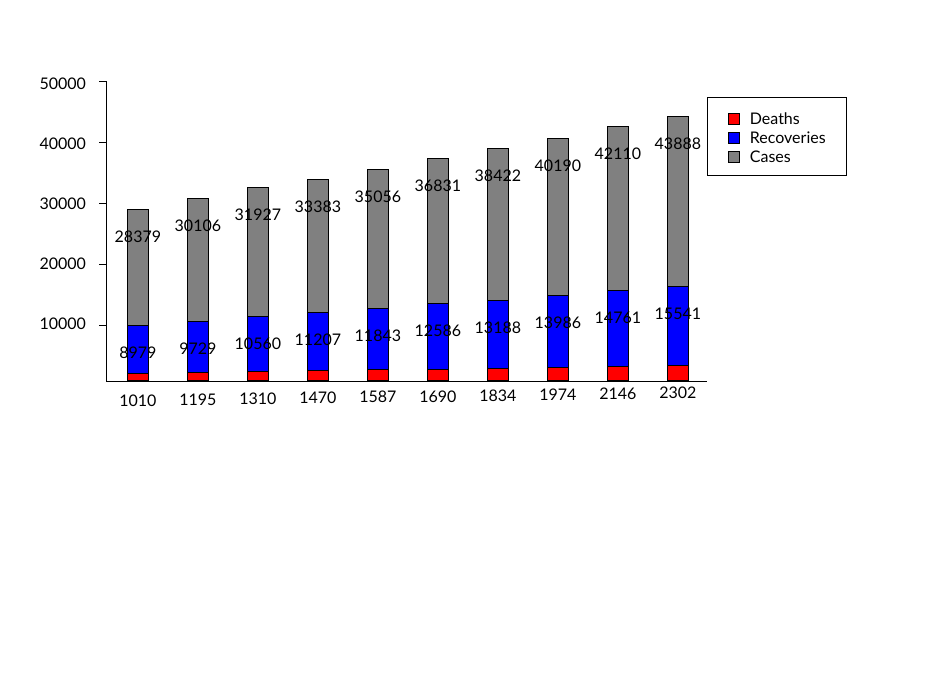
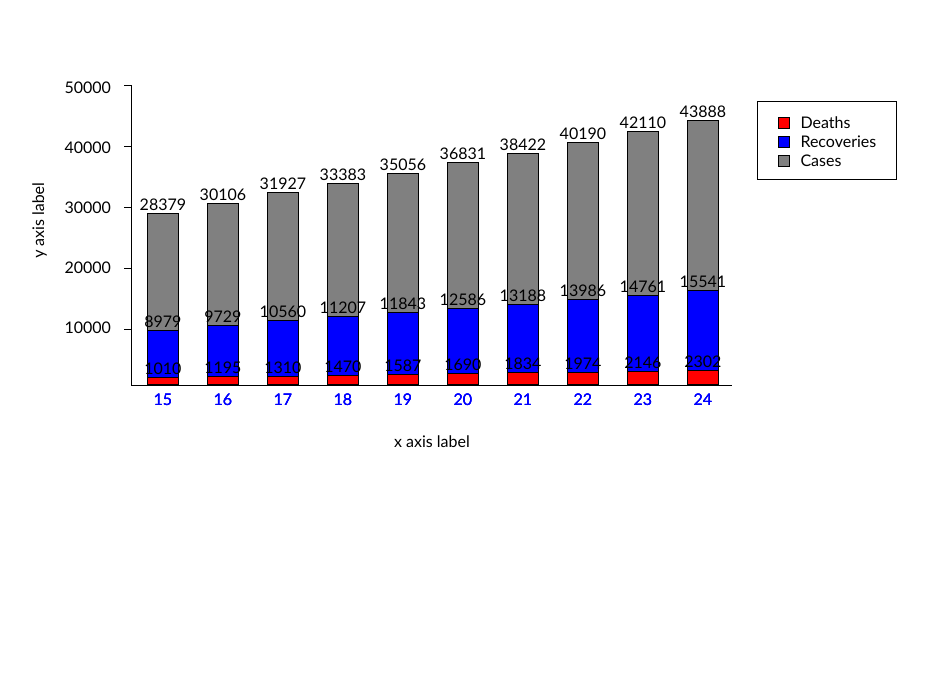
Before and after one commit to sophdubs/bar-chart-project, a website: page index.html in a window 1280 px wide. Shown: the part 106-800 px from the top of the page, without its empty margins (197-1125 px from the left). Drawn offline with nearby package versions, Linux system fonts and the light colour scheme.

Commit message:
removed valuePos because it is not very useful in a stacked graph. It is now showing the values in a set position on top of the bar. I will be adding animations to make it more interactive on hover

```diff
--- a/index.js
+++ b/index.js
@@ -53,21 +53,16 @@ const addCustomTicks = function(tickSpacing, maxHeight, height) {
 // Customization include position of values within the bars, barColour, valueColour and spacing between bars
 const addCustomBars = function(data, specs) {
   // Destructure values from specs object to easily access them
-  const {height, width, maxHeight, valuePos, barSpacing, barColour, valueColour}  = specs;
+  const {height, width, maxHeight, barSpacing, barColour, valueColour}  = specs;
   //Creating bars in bar chart from input data
   //Setting height of bars inline based on data inputs
 
-
-  // for (let i = 0; i < data.length; i++) {
-  //   const barHeight = (data[i][1] * height) / maxHeight;
-  //   $('.bar-list').append(`<div class="barDiv"><li class="bar ${valuePos}" style="height: ${barHeight}px"><p class="value">${data[i][1]}</p><p class="bar-label">${data[i][0]}</p></li></div>`);
-  // }
   for (let i = 0; i < data.barData.length; i++) {
     let str = '';
     let zIndex = 3;
     for (let j = 0; j < data.barData[0].length; j++) {
       let barHeight = (data.barData[i][j] * height) / maxHeight;
-      str += `<li class="bar ${valuePos}" style="height:${barHeight}px; z-index: ${zIndex}; background: ${data.barColors[j]}"><p class="value">${data.barData[i][j]}</p></li>`;
+      str += `<li class="bar" style="height:${barHeight}px; z-index: ${zIndex}; background: ${data.barColors[j]}"><p class="value">${data.barData[i][j]}</p><p class="bar-label">${data.barLabels[i]}</p></li>`;
       zIndex --;
     }
     $('.bar-list').append('<div class="barDiv"><ul class="bar-ul">' + str + '</ul></div>');
@@ -79,19 +74,19 @@ const addCustomBars = function(data, specs) {
   let barWidth = Math.floor(Number(width) / numBars) - (barMargin * 2);
   console.log(barWidth);
   // // Override default settings if user provided barSpacing
-  // if (barSpacing) {
-  //   const space = Number(barSpacing.substring(0, barSpacing.length - 2));
-  //   const diff = width - (numBars * space);
-  //   barMargin = space / 2;
-  //   barWidth = diff / numBars;
-  // }
+  if (barSpacing) {
+    const space = Number(barSpacing.substring(0, barSpacing.length - 2));
+    const diff = width - (numBars * space);
+    barMargin = space / 2;
+    barWidth = diff / numBars;
+  }
   // Set bar spacing and bar width
-  // root.style.setProperty('--barWidth', `${barWidth}px`);
-  // root.style.setProperty('--barMargin', `${barMargin}px`);
+  root.style.setProperty('--barWidth', `${barWidth}px`);
+  root.style.setProperty('--barMargin', `${barMargin}px`);
   // Set custom colour for bars and bar values if customization was provided
-  // if (valueColour) {
-  //   root.style.setProperty('--valueColour', valueColour);
-  // }
+  if (valueColour) {
+    root.style.setProperty('--valueColour', valueColour);
+  }
 };
 
 // If users prodive legend information in the data object (in the case of a stacked bar chart), this function will generate a custom legend.
@@ -149,7 +144,7 @@ const customizeLabels = function(labelColour) {
 
 const drawBarChart = function(data, options, element){
   // Destructuring options for use in helper functions
-  const {height, width, tickSpacing, valuePos, barSpacing, barColour, valueColour, title, titleColour, titleFontSize, subtitle, subtitleColour, subtitleFontSize, yAxis, xAxis, labelColour} = options;
+  const {height, width, tickSpacing, barSpacing, barColour, valueColour, title, titleColour, titleFontSize, subtitle, subtitleColour, subtitleFontSize, yAxis, xAxis, labelColour} = options;
   const maxValue = findMaxValue(data);
   const maxHeight = findMaxHeight(maxValue, tickSpacing);
 
@@ -162,18 +157,18 @@ const drawBarChart = function(data, options, element){
 
   // Add bars to graph and customize them to user input
   // Customization include position of values within the bars, barColour, valueColour and spacing between bars
-  addCustomBars(data, {height, width, maxHeight, valuePos, barSpacing, barColour, valueColour});
+  addCustomBars(data, {height, width, maxHeight, barSpacing, barColour, valueColour});
 
 
 
   //Creates custom legend to identify which colors represents which data in a stacked bar chart
   addCustomLegend(data);
   //Sets title/subtitle and title/subtitle customizations if user provides title, subtitlem custom colours and fonts sizes.
-  // addCustomTitle({title, titleColour, titleFontSize, subtitle, subtitleColour, subtitleFontSize});
+  addCustomTitle({title, titleColour, titleFontSize, subtitle, subtitleColour, subtitleFontSize});
   // Adds bar chart axes if user provides them
-  // addCustomAxes(yAxis, xAxis);
+  addCustomAxes(yAxis, xAxis);
   // label colour can be customized if user specifies desired colour
-  // customizeLabels(labelColour);
+  customizeLabels(labelColour);
 };
 
 
@@ -182,7 +177,6 @@ const drawBarChart = function(data, options, element){
 //   height: '400',
 //   width: '600',
 //   tickSpacing: '3',
-//   valuePos: 'top',
 //   valueColour: '#000000',
 //   barSpacing: '30px',
 //   barColour: '#eb4034',
--- a/styles.css
+++ b/styles.css
@@ -111,6 +111,7 @@ section {
   border: black solid 1px;
   list-style-type: none;
   padding: 10px 20px;
+  margin-left: 2vw;
 }
 
 .legend-list li {
@@ -130,8 +131,6 @@ section {
 }
 
 .barDiv {
-  /* float: left; */
-  /* display: table-cell; */
   position: relative;
   height: var(--height);
   margin: 0 var(--barMargin);
@@ -161,6 +160,9 @@ section {
 
 .value {
   color: var(--valueColour);
+  position: absolute;
+  margin: 0;
+  top: -20px;
 }
 
 .bar-label {
--- a/userFile.js
+++ b/userFile.js
@@ -11,7 +11,6 @@ const chartOptions = {
   width: '600',
   barColour: '#eb4034',
   barSpacing: '30px',
-  valuePos: 'top',
   valueColour: '#000000',
   labelColour: 'blue',
   title: 'This is the title',
```
Also changed, not shown: README.md.
